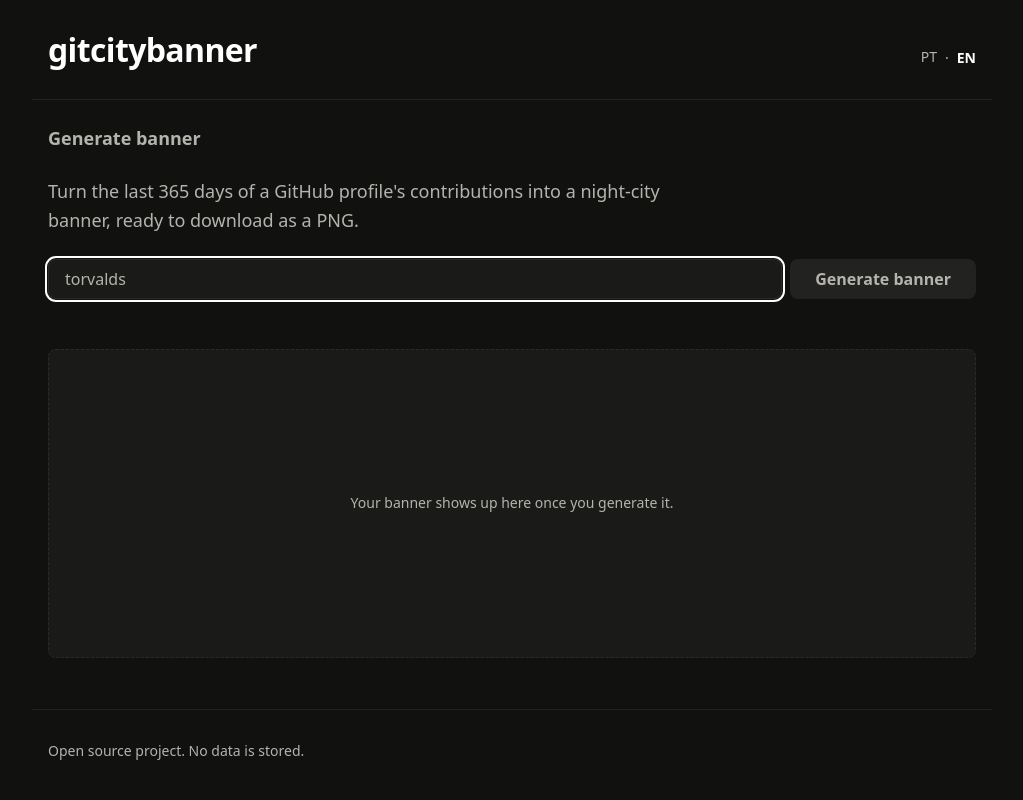
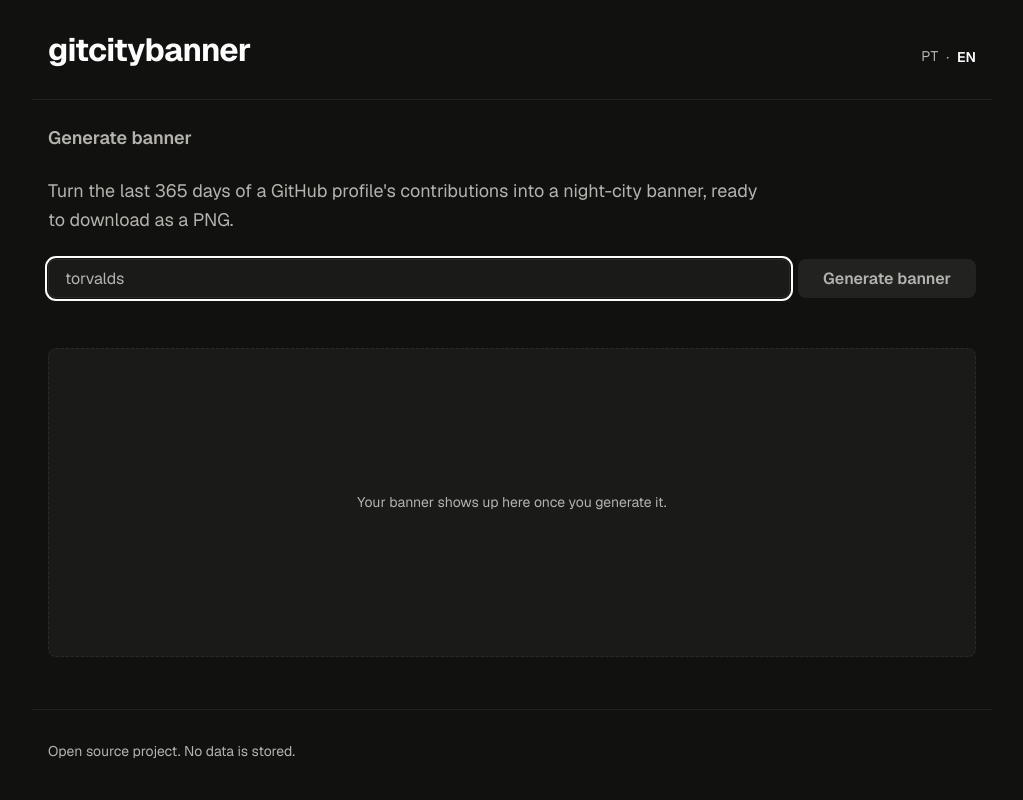
Before and after one commit to JoaoVictorVM/gitcitybanner, a website with bundled scripts: page src/en/generate/index.html in a window 1280 px wide. Shown: the whole page, without its empty margins (128-1151 px from the left). Built offline with nearby package versions, Linux system fonts and the light colour scheme.

Commit message:
feat(site): adota as fontes Geist e Geist Mono servidas como arquivos

```diff
--- a/build.ts
+++ b/build.ts
@@ -1,4 +1,4 @@
-import { copyFile, rm, mkdir } from "node:fs/promises";
+import { copyFile, cp, rm, mkdir } from "node:fs/promises";
 import { posix, dirname } from "node:path";
 
 const BASE_PATH = "/";
@@ -63,6 +63,8 @@
   for (const file of STATIC_FILES) {
     await copyFile(`${SRC_DIR}/${file}`, `${OUT_DIR}/${file}`);
   }
+  await copyFile(`${SRC_DIR}/styles/fonts.css`, `${OUT_DIR}/styles/fonts.css`);
+  await cp(`${SRC_DIR}/fonts`, `${OUT_DIR}/fonts`, { recursive: true });
 }
 
 async function buildHtml(): Promise<void> {
--- a/src/en/generate/index.html
+++ b/src/en/generate/index.html
@@ -10,6 +10,7 @@
     />
     <link rel="icon" href="../../favicon.svg" type="image/svg+xml" />
     <link rel="apple-touch-icon" href="../../apple-touch-icon.png" />
+    <link rel="stylesheet" href="../../styles/fonts.css" />
     <link rel="stylesheet" href="../../styles/main.css" />
   </head>
   <body>
--- /dev/null
+++ b/src/styles/fonts.css
@@ -0,0 +1,35 @@
+@font-face {
+  font-family: "Geist";
+  font-style: normal;
+  font-display: swap;
+  font-weight: 100 900;
+  src: url("../fonts/geist-latin-wght-normal.woff2") format("woff2-variations");
+  unicode-range: U+0000-00FF, U+0131, U+0152-0153, U+02BB-02BC, U+02C6, U+02DA, U+02DC, U+0304, U+0308, U+0329, U+2000-206F, U+20AC, U+2122, U+2191, U+2193, U+2212, U+2215, U+FEFF, U+FFFD;
+}
+
+@font-face {
+  font-family: "Geist";
+  font-style: normal;
+  font-display: swap;
+  font-weight: 100 900;
+  src: url("../fonts/geist-latin-ext-wght-normal.woff2") format("woff2-variations");
+  unicode-range: U+0100-02BA, U+02BD-02C5, U+02C7-02CC, U+02CE-02D7, U+02DD-02FF, U+0304, U+0308, U+0329, U+1D00-1DBF, U+1E00-1E9F, U+1EF2-1EFF, U+2020, U+20A0-20AB, U+20AD-20C0, U+2113, U+2C60-2C7F, U+A720-A7FF;
+}
+
+@font-face {
+  font-family: "Geist Mono";
+  font-style: normal;
+  font-display: swap;
+  font-weight: 100 900;
+  src: url("../fonts/geist-mono-latin-wght-normal.woff2") format("woff2-variations");
+  unicode-range: U+0000-00FF, U+0131, U+0152-0153, U+02BB-02BC, U+02C6, U+02DA, U+02DC, U+0304, U+0308, U+0329, U+2000-206F, U+20AC, U+2122, U+2191, U+2193, U+2212, U+2215, U+FEFF, U+FFFD;
+}
+
+@font-face {
+  font-family: "Geist Mono";
+  font-style: normal;
+  font-display: swap;
+  font-weight: 100 900;
+  src: url("../fonts/geist-mono-latin-ext-wght-normal.woff2") format("woff2-variations");
+  unicode-range: U+0100-02BA, U+02BD-02C5, U+02C7-02CC, U+02CE-02D7, U+02DD-02FF, U+0304, U+0308, U+0329, U+1D00-1DBF, U+1E00-1E9F, U+1EF2-1EFF, U+2020, U+20A0-20AB, U+20AD-20C0, U+2113, U+2C60-2C7F, U+A720-A7FF;
+}
--- a/src/styles/tokens.css
+++ b/src/styles/tokens.css
@@ -32,8 +32,8 @@
   --accent-hover: #e6e4df;
   --error: #ff6b6b;
 
-  --font-sans: ui-sans-serif, system-ui, -apple-system, "Segoe UI", Roboto, "Helvetica Neue", Arial, sans-serif;
-  --font-mono: ui-monospace, "Cascadia Mono", "JetBrains Mono", "SF Mono", Menlo, Consolas, monospace;
+  --font-sans: "Geist", ui-sans-serif, system-ui, -apple-system, "Segoe UI", Roboto, "Helvetica Neue", Arial, sans-serif;
+  --font-mono: "Geist Mono", ui-monospace, "Cascadia Mono", "SF Mono", Menlo, Consolas, monospace;
   --font-size-base: 1rem;
   --font-size-sm: 0.875rem;
   --font-size-lg: 1.125rem;
--- a/tests/build.test.ts
+++ b/tests/build.test.ts
@@ -78,6 +78,27 @@
     }
   });
 
+  test("ships the Geist font files and their stylesheet unbundled", async () => {
+    for (const font of [
+      "geist-latin-wght-normal.woff2",
+      "geist-latin-ext-wght-normal.woff2",
+      "geist-mono-latin-wght-normal.woff2",
+      "geist-mono-latin-ext-wght-normal.woff2",
+    ]) {
+      expect(existsSync(join(DIST, "fonts", font)), font).toBe(true);
+    }
+    const fonts = await Bun.file(join(DIST, "styles", "fonts.css")).text();
+    expect(fonts).toContain('url("../fonts/geist-latin-wght-normal.woff2")');
+    expect(await Bun.file(join(DIST, "styles", "main.css")).text()).not.toContain("data:font");
+  });
+
+  test("the generator pages load the font stylesheet from the site root", async () => {
+    for (const entry of ["gerar/index.html", "en/generate/index.html"]) {
+      const html = await Bun.file(join(DIST, entry)).text();
+      expect(html, entry).toContain('href="/styles/fonts.css"');
+    }
+  });
+
   test("every page keeps the same fixed tab title", async () => {
     for (const entry of ["index.html", "en/index.html", "gerar/index.html", "en/generate/index.html"]) {
       const html = await Bun.file(join(DIST, entry)).text();
```
Also changed, not shown: src/gerar/index.html (+1 -0 lines), src/fonts/geist-latin-ext-wght-normal.woff2 (added), src/fonts/geist-latin-wght-normal.woff2 (added), src/fonts/geist-mono-latin-ext-wght-normal.woff2 (added), src/fonts/geist-mono-latin-wght-normal.woff2 (added).
